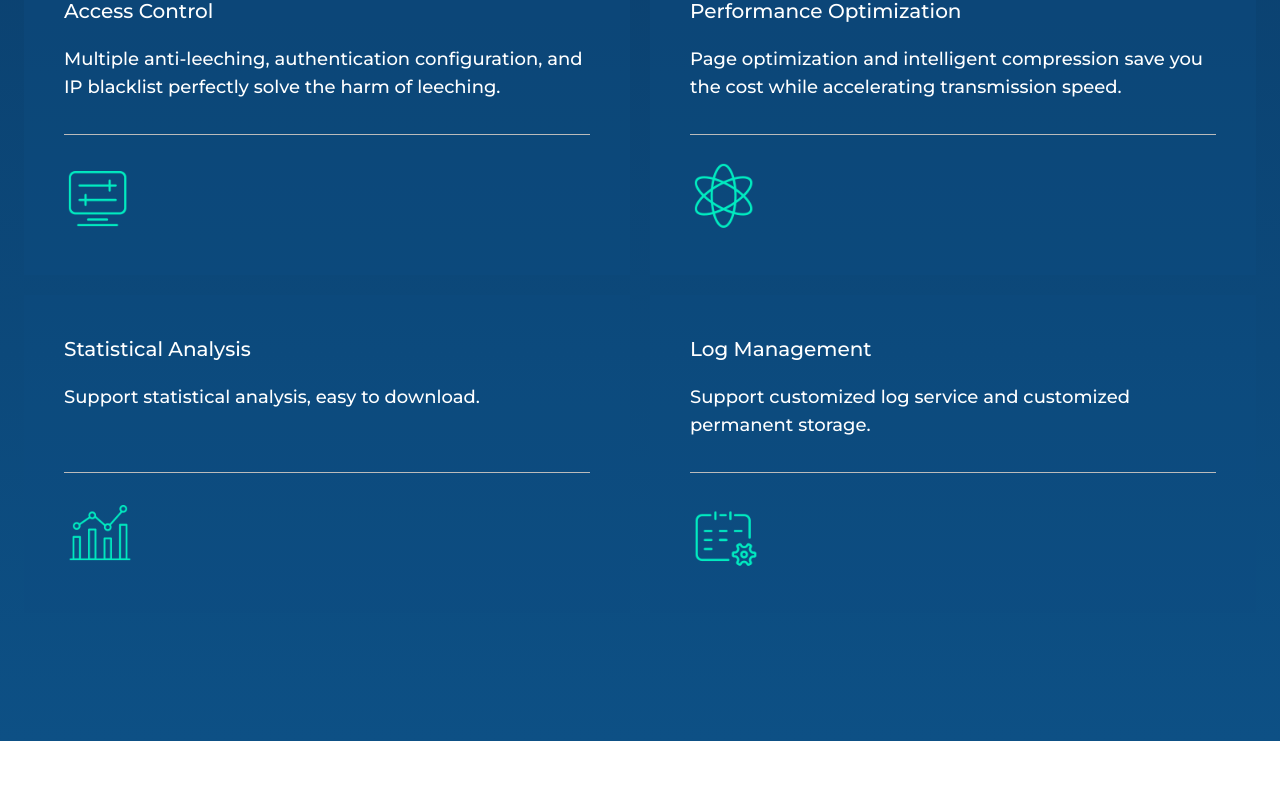
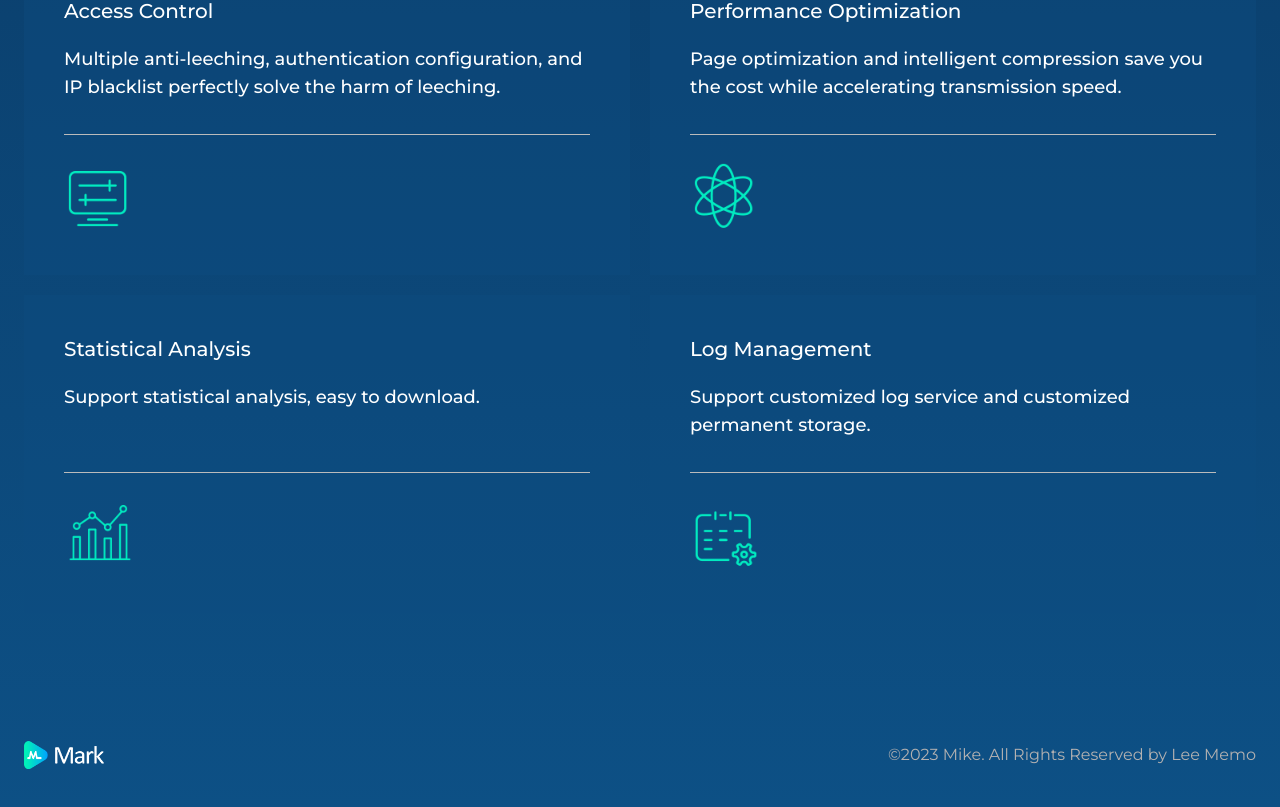
Before and after one commit to cryptotorpo/Mark_Version2, a React (Create React App) app: page / in a window 1280 px wide. Shown: the part 3272-4079 px from the top of the page. Before the commit the page ends 4013 px from the top, so only its background shows below. Built offline with nearby package versions, Linux system fonts and the light colour scheme.

Commit message:
footer added

```diff
--- /dev/null
+++ b/src/components/Footer.js
@@ -0,0 +1,10 @@
+export default function Footer() {
+    return (
+      <div className="relative pb-6 overflow-hidden sm:pb-10">
+        <div className="flex flex-col items-center justify-center gap-5 px-6 mx-auto sm:justify-between sm:flex-row max-w-7xl lg:px-8">
+            <img src="./img/logo.png" className="w-20 cursor-pointer h-7"></img>
+            <p className="text-[#B3B1B1]">©2023 Mike. All Rights Reserved by Lee Memo</p>
+        </div>
+      </div>
+    )
+}
--- a/src/components/Landing.js
+++ b/src/components/Landing.js
@@ -7,6 +7,7 @@ import Intro from './Intro';
 import Network from './Network';
 import Advantages from './Advantages';
 import Functions from './Functions';
+import Footer from './Footer';
 
 function Landing () {
     return (
@@ -19,6 +20,7 @@ function Landing () {
         <Network />
         <Advantages />
         <Functions />
+        <Footer />
       </div>
     );
 }
```
